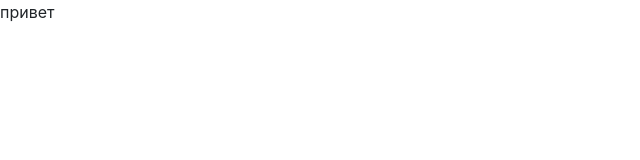
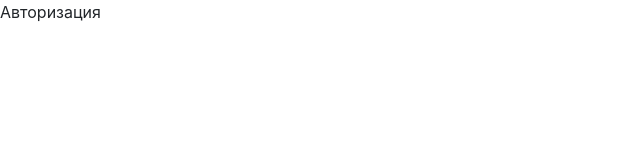
Before and after one commit to andreykarpov0/chemex, a React (Create React App) app in the folder ClientApp/: page / in a window 1280 px wide. Shown: the top 160 px of the page, without its empty margins (0-640 px from the left). Built offline with nearby package versions, Linux system fonts and the light colour scheme.

Commit message:
AppRefractorReact

```diff
--- a/ClientApp/src/App.js
+++ b/ClientApp/src/App.js
@@ -2,15 +2,14 @@ import React, { Component } from 'react';
 import { Route } from 'react-router';
 
 import './custom.css'
+import AuthForm from './window/AuthForm';
+import RegForm from './window/RegForm';
 
-export default class App extends Component {
-  static displayName = App.name;
-
-  render () {
-    return (
-      <div>
-        привет
-      </div>
-    );
-  }
+export default function App() {
+  return (
+    <div>
+      <Route exact path='/' component={AuthForm} />
+      <Route path="/reg" element={RegForm} />
+    </div>
+  )
 }
--- a/ClientApp/src/Window/AuthForm.js
+++ b/ClientApp/src/Window/AuthForm.js
@@ -1 +1,7 @@
-import React, { Component } from 'react';
+import React from 'react';
+
+export default function AuthForm() {
+  return (
+    <div>Авторизация</div>
+  )
+}
--- a/ClientApp/src/Window/RegistrationForm.js
+++ /dev/null
@@ -1 +0,0 @@
-import React, { Component } from 'react';
--- /dev/null
+++ b/ClientApp/src/window/RegForm.js
@@ -0,0 +1,11 @@
+import React from 'react';
+
+import './RegForm.css'
+
+export default function RegistrationForm() {
+  return (
+    <div>
+        Регистрация
+    </div>
+  )
+}
```
Also changed, not shown: ClientApp/src/window/RegForm.css (added).
